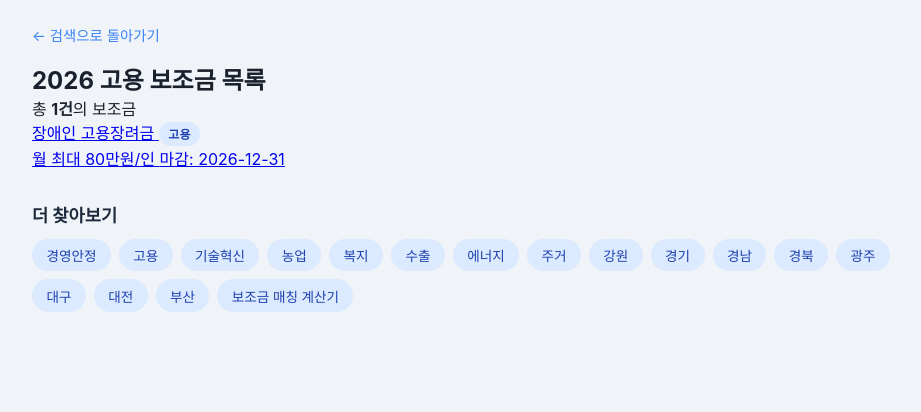
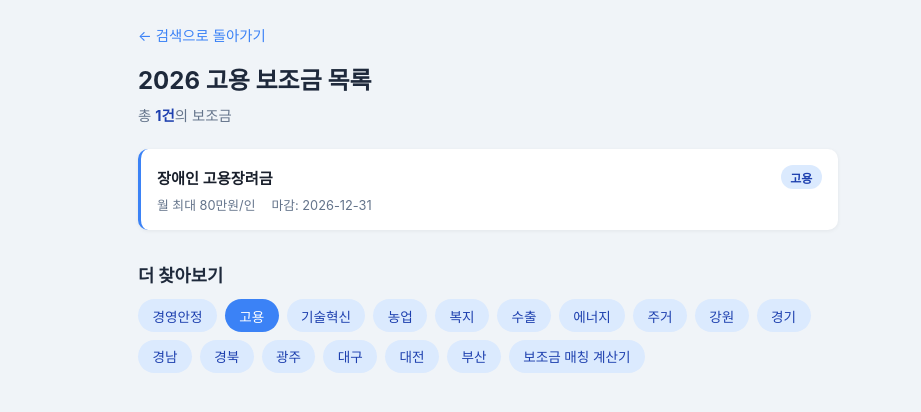
Before and after one commit to humpie-0413/subsidy-search, a FastAPI app: a page that uses templates/base.html in a window 1280 px wide. Shown: the part 133-545 px from the top of the page, without its empty margins (152-1073 px from the left). Run offline with FastAPI, Linux system fonts and the light colour scheme.

Commit message:
feat: add listing page CSS styles
Co-Authored-By: Claude Opus 4.6 <noreply@anthropic.com>

```diff
--- a/static/css/style.css
+++ b/static/css/style.css
@@ -147,6 +147,20 @@ body { font-family: 'Pretendard', -apple-system, 'Noto Sans KR', sans-serif; bac
 .share-label { font-size: .85rem; color: #64748b; }
 .btn-sm { padding: .35rem .8rem; font-size: .8rem; }
 
+/* Listing pages */
+.list-page { max-width: 700px; margin: 0 auto; }
+.list-title { font-size: 1.5rem; font-weight: 700; margin-bottom: .5rem; color: #1e293b; }
+.list-count { color: #64748b; margin-bottom: 1.5rem; font-size: .9rem; }
+.list-count strong { color: #1e40af; }
+.list-grid { display: flex; flex-direction: column; gap: .75rem; }
+.list-card { display: block; background: #fff; border-radius: 10px; padding: 1rem; text-decoration: none; color: inherit; box-shadow: 0 1px 4px rgba(0,0,0,.06); transition: .2s; border-left: 3px solid #3b82f6; }
+.list-card:hover { box-shadow: 0 4px 12px rgba(0,0,0,.1); transform: translateY(-1px); }
+.list-card-header { display: flex; justify-content: space-between; align-items: center; margin-bottom: .4rem; }
+.list-card-name { font-weight: 600; font-size: .95rem; }
+.list-card-meta { display: flex; gap: 1rem; font-size: .8rem; color: #64748b; }
+.chip-active { background: #3b82f6; color: #fff; }
+.chip-active:hover { background: #2563eb; }
+
 @media (max-width: 600px) {
   .filter-grid { grid-template-columns: 1fr; }
   .header h1 { font-size: 1.3rem; }
```
